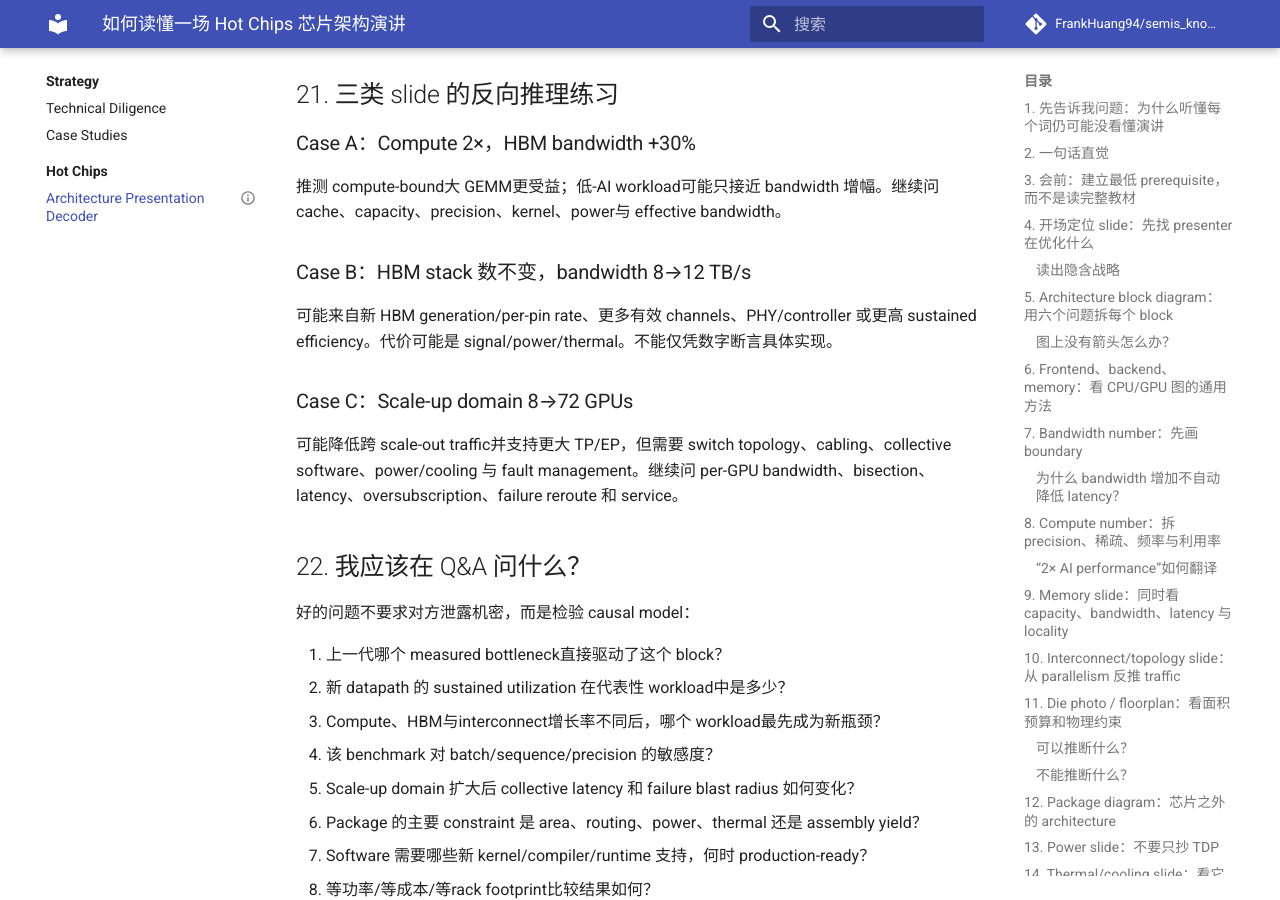
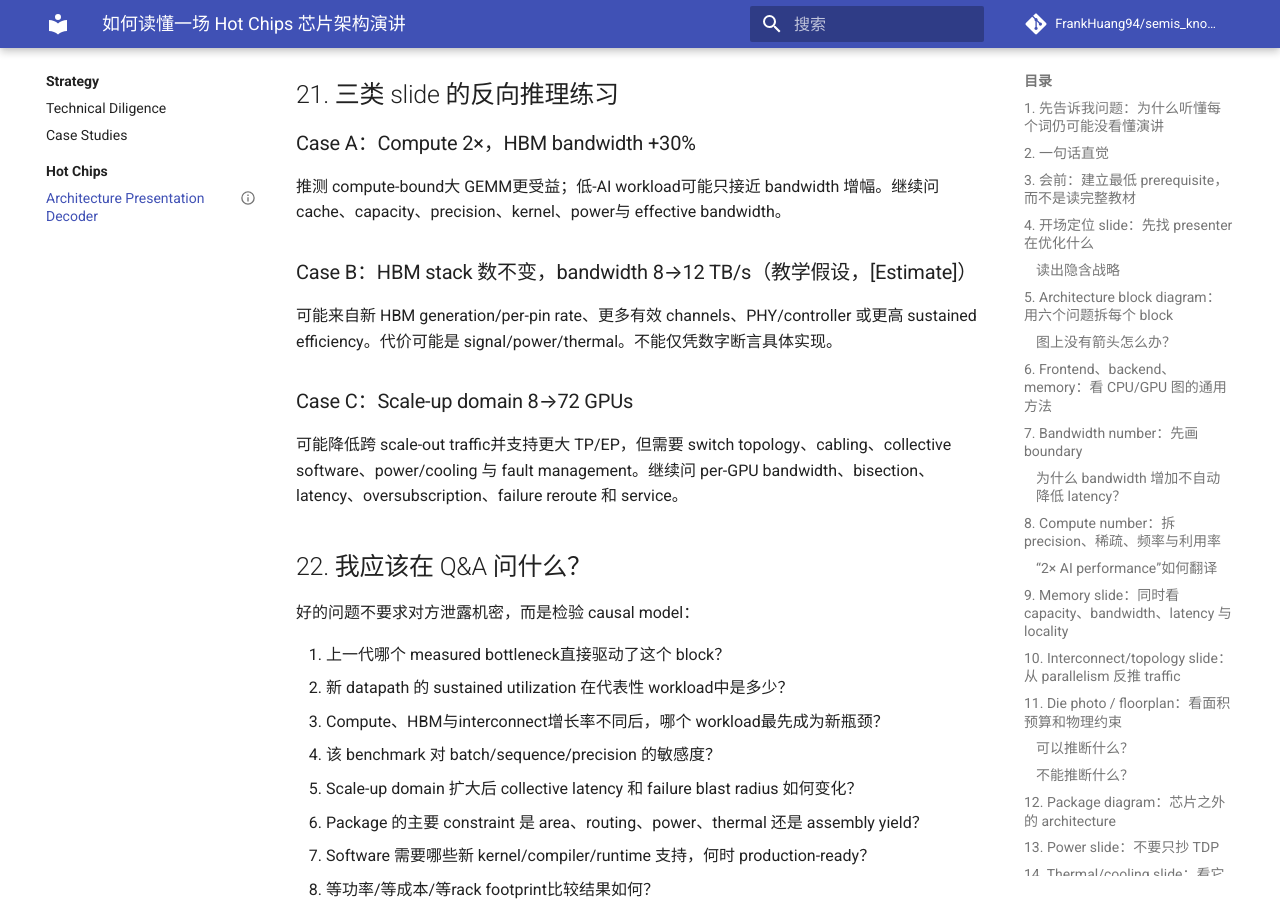
Before and after one commit to FrankHuang94/semis_knowledge_gpt_chinese, an MkDocs documentation site: the page built from docs/29_hot_chips/how_to_read_architecture_presentation.md, in a window 1280 px wide and 900 px high, scrolled down 12756 px. Built offline with MkDocs 1.6.1 and Material for MkDocs 9.7.7, drawn with Linux system fonts in a browser that asks for light colours; comment, search, counter and statistics services are not loaded; some of the changed text lies outside the part shown.

Commit message:
docs: label quantitative presentation examples

````diff
--- a/docs/29_hot_chips/how_to_read_architecture_presentation.md
+++ b/docs/29_hot_chips/how_to_read_architecture_presentation.md
@@ -136,7 +136,7 @@
 
 ## 7. Bandwidth number：先画 boundary
 
-“8 TB/s”只有在知道端点后才有含义：
+**[Estimate]** 以下“8 TB/s”只作为教学用的 generic number；它只有在知道端点后才有含义：
 
 ```mermaid
 flowchart LR
@@ -428,7 +428,7 @@
 
 推测 compute-bound大 GEMM更受益；低-AI workload可能只接近 bandwidth 增幅。继续问 cache、capacity、precision、kernel、power与 effective bandwidth。
 
-### Case B：HBM stack 数不变，bandwidth 8→12 TB/s
+### Case B：HBM stack 数不变，bandwidth 8→12 TB/s（教学假设，[Estimate]）
 
 可能来自新 HBM generation/per-pin rate、更多有效 channels、PHY/controller 或更高 sustained efficiency。代价可能是 signal/power/thermal。不能仅凭数字断言具体实现。
 
````
